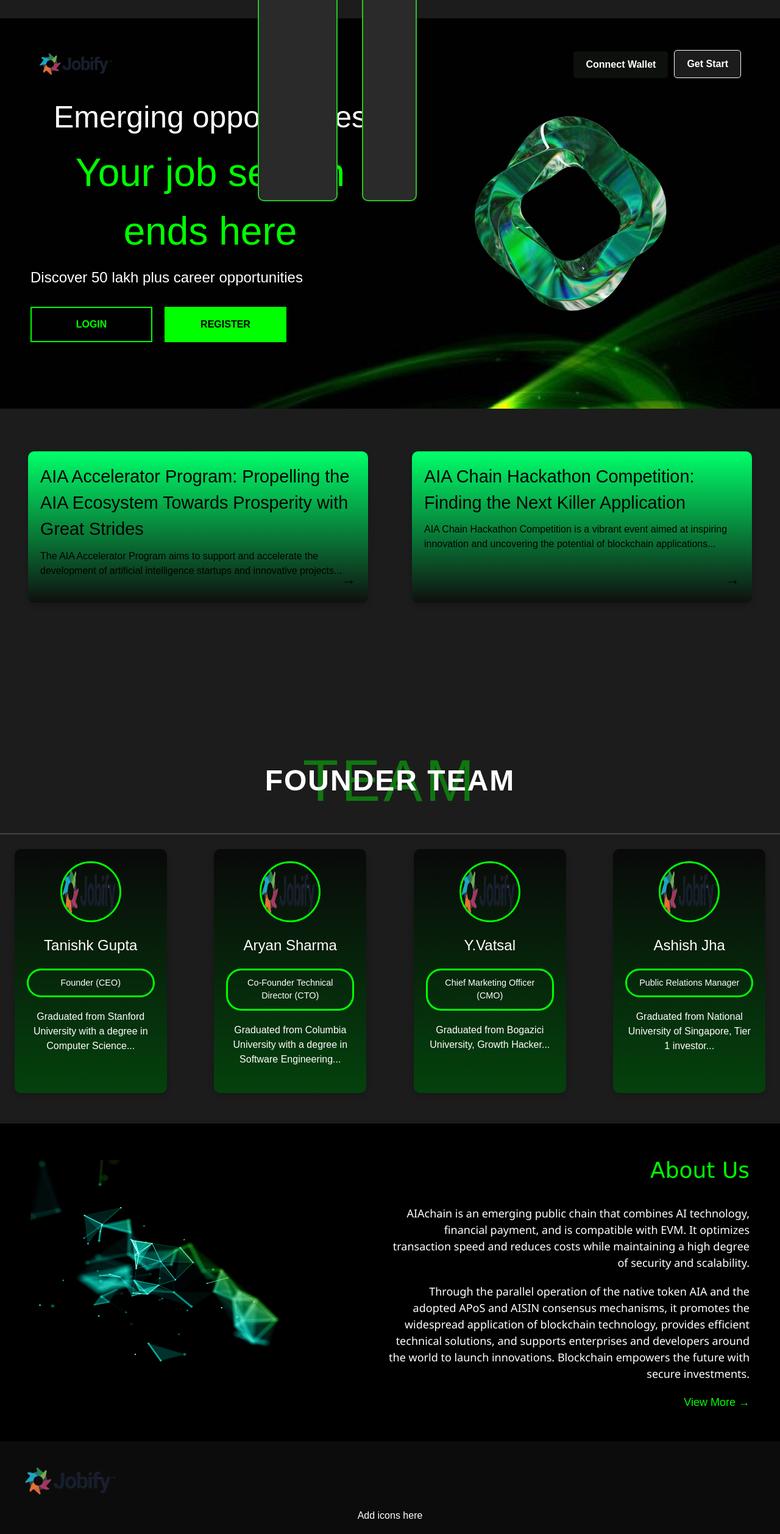
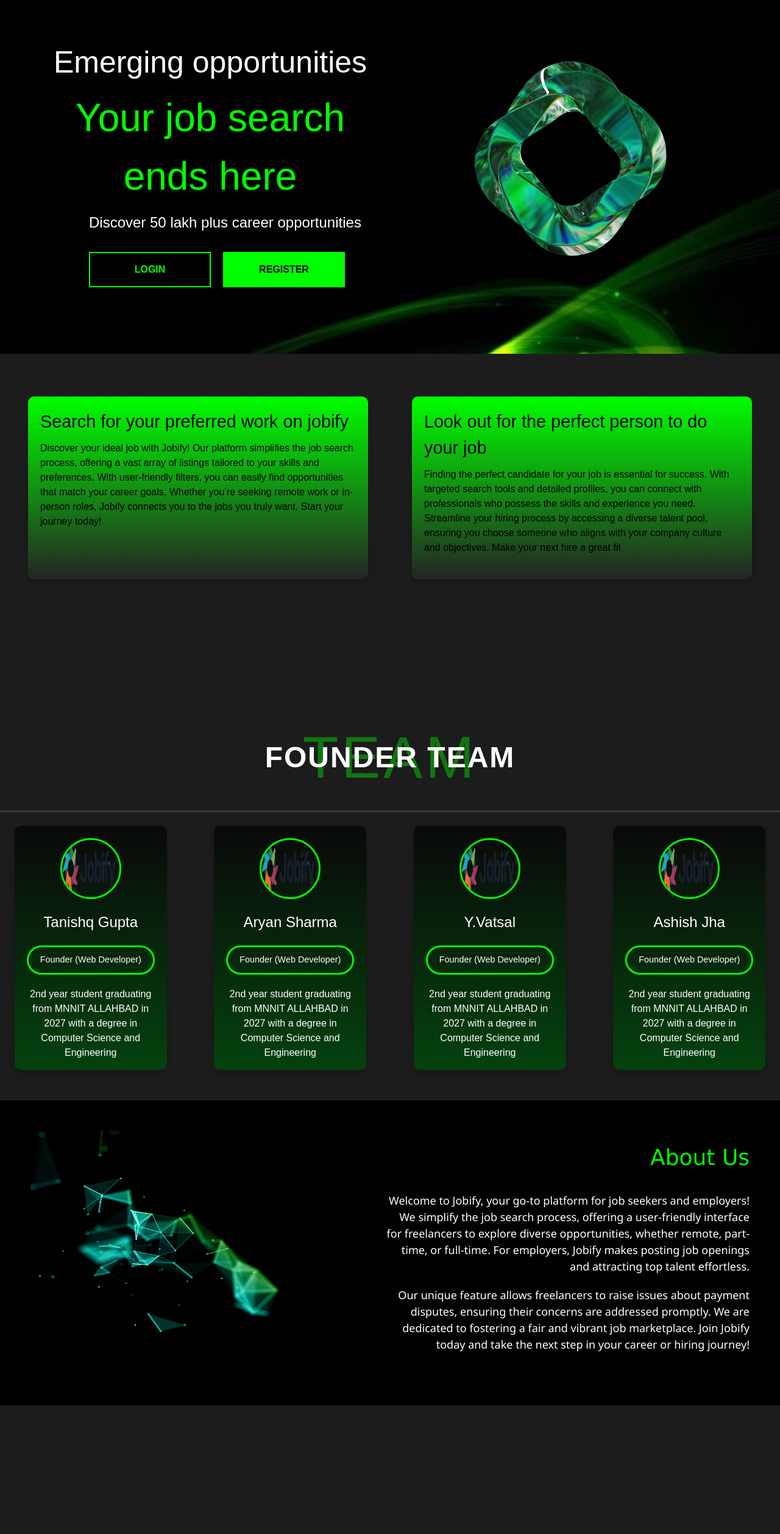
Before and after one commit to ashishjha20/jobber, a React (Create React App) app: page / in a window 1280 px wide. Shown: the part 140-2655 px from the top of the page at 61% size. After the commit the page ends 2444 px from the top, so only its background shows below. Built offline with nearby package versions, Linux system fonts and the light colour scheme.

Commit message:
Issue Page Start kr diya hai
Co-Authored-By: 1aryansharma1 <166245826+1aryansharma1@users.noreply.github.com>
Co-Authored-By: ashishjha20 <150445587+ashishjha20@users.noreply.github.com>

```diff
--- a/src/App.js
+++ b/src/App.js
@@ -10,6 +10,7 @@
 import SeekJob from "./components/SeekJob.jsx";
 import YourWork from "./components/YourWork.jsx";
 import ConnectWallet from "./components/ConnectWallet.jsx";
+import IssuePage from "./components/IssuePage.jsx";
 
 const App = () => {
   return (
@@ -42,6 +43,8 @@
           <AnimatedBackground></AnimatedBackground>
           <ConnectWallet />
         </div>}></Route>
+
+      <Route path="/issue" element={<IssuePage></IssuePage>}></Route>
     </Routes>
 
 
--- a/src/components/DashBoard.jsx
+++ b/src/components/DashBoard.jsx
@@ -71,6 +71,9 @@
     navigate('/yourwork');
   }
 
+  function IssueHandler(){
+    navigate('/issue');
+  }
   const closePopup = () => {
     setShowPopup(false); // Function to close the pop-up
   };
@@ -108,7 +111,7 @@
         <div className="button-container">
           <button className="main-button" onClick={SeekHandler}>Seek Task</button>
           <button className="main-button" onClick={() => TaskHandler(amount)}>Add Task</button>
-          <button className="main-button">Issues</button>
+          <button className="main-button" onClick={IssueHandler}>Issues</button>
           <button onClick={YourWorkHandler} className="main-button">Your Work</button>
         </div>
       </main>
--- a/src/components/MainPage.css
+++ b/src/components/MainPage.css
@@ -160,16 +160,24 @@
 #heading {
     font-size: 50px;
     color: white;
+
 }
 
 .hero p {
     font-size: 1.5rem;
     margin-bottom: 30px;
+    margin-left: 7.5vw;
 }
 
 .buttons {
     display: flex;
     gap: 20px;
+    margin-left: 7.5vw;
+}
+#heading2{
+    margin-left: 0px;
+    left: 0%;
+    text-align: left;
 }
 
 .buttons a {
@@ -332,7 +340,7 @@
 }
 
 .info-box {
-    background: linear-gradient( #00ff6a, #0f0f0f);
+    background: linear-gradient( #00ff00, #242424);
     color: #000;
     padding: 20px;
     width: 45%;
@@ -341,10 +349,12 @@
     position: relative;
     cursor: pointer;
     box-shadow: 0px 4px 10px rgba(0, 0, 0, 0.2);
+    transition: box-shadow 0.3s;
 }
 
 .info-box:hover {
     transform: translateY(-10px);
+    box-shadow: 0 0 15px #32CD32;
 }
 
 .info-box h2 {
@@ -484,3 +494,10 @@
     font-size: 14px;
     color: #888;
 }
+#text-section {
+    text-align: left;
+    display: flex;
+    justify-content: flex-start;
+    align-items: flex-start;
+    flex-direction: column;
+  }
--- a/src/components/MainPage.jsx
+++ b/src/components/MainPage.jsx
@@ -25,22 +25,7 @@
         <div className="logo">
           <img className="img" src={jobifyLogo} alt="Jobify Logo" />
         </div>
-        <nav>
-          <ul>
-            <li className="dropdown" onClick={() => setDropdownOpen(!dropdownOpen)}>
-              <a href="#">Developers</a>
-              {dropdownOpen && (
-                <ul className="dropdown-content">
-                  <li><a href="#">1</a></li>
-                  <li><a href="#">2</a></li>
-                  <li><a href="#">3</a></li>
-                  <li><a href="#">4</a></li>
-                </ul>
-              )}
-            </li>
-            <li><a href="#">About</a></li>
-          </ul>
-        </nav>
+
         <div className="header-buttons">
           <a href="/connect-wallet" className="connect-wallet">Connect Wallet</a>
           <a href="#" className="get-start">Get Start</a>
@@ -65,8 +50,12 @@
   return (
     <section className="hero">
       <div className="hero-text">
-        <h1><span id="heading">Emerging opportunities</span><br /><span>Your job search ends here</span></h1>
+        <div id="text-section">
+        <h1><span id="heading">Emerging opportunities</span>
+        <br/>
+        <span>Your job search ends here</span></h1>
         <p>Discover 50 lakh plus career opportunities</p>
+        </div>
         <div className="buttons">
           <a onClick={handleLoginClick} className="btn-team">LOGIN</a>
           <a onClick={handleRegisterClick} className="btn-foundation">REGISTER</a>
@@ -83,14 +72,13 @@
 const InfoSection = () => (
   <section className="info-section">
     <div className="info-box">
-      <h2>AIA Accelerator Program: Propelling the AIA Ecosystem Towards Prosperity with Great Strides</h2>
-      <p>The AIA Accelerator Program aims to support and accelerate the development of artificial intelligence startups and innovative projects...</p>
-      <a href="#">&#x2192;</a>
-    </div>
+      <h2>Search for your preferred work on jobify</h2>
+      <p>Discover your ideal job with Jobify! Our platform simplifies the job search process, offering a vast array of listings tailored to your skills and preferences. With user-friendly filters, you can easily find opportunities that match your career goals. Whether you’re seeking remote work or in-person roles, Jobify connects you to the jobs you truly want. Start your journey today!</p>
+          </div>
     <div className="info-box">
-      <h2>AIA Chain Hackathon Competition: Finding the Next Killer Application</h2>
-      <p>AIA Chain Hackathon Competition is a vibrant event aimed at inspiring innovation and uncovering the potential of blockchain applications...</p>
-      <a href="#">&#x2192;</a>
+      <h2>Look out for the perfect person to do your job</h2>
+      <p>Finding the perfect candidate for your job is essential for success. With targeted search tools and detailed profiles, you can connect with professionals who possess the skills and experience you need. Streamline your hiring process by accessing a diverse talent pool, ensuring you choose someone who aligns with your company culture and objectives. Make your next hire a great fit</p>
+
     </div>
   </section>
 );
@@ -114,27 +102,27 @@
     </section>
     <div className="team-container">
       <TeamMember
-        name="Tanishk Gupta"
-        role="Founder (CEO)"
-        desc="Graduated from Stanford University with a degree in Computer Science..."
+        name="Tanishq Gupta"
+        role="Founder (Web Developer)"
+        desc="2nd year student graduating from MNNIT ALLAHBAD in 2027 with a degree in Computer Science and Engineering"
         imgSrc={jobifyLogo}
       />
       <TeamMember
         name="Aryan Sharma"
-        role="Co-Founder Technical Director (CTO)"
-        desc="Graduated from Columbia University with a degree in Software Engineering..."
+        role="Founder (Web Developer)"
+        desc="2nd year student graduating from MNNIT ALLAHBAD in 2027 with a degree in Computer Science and Engineering"
         imgSrc={jobifyLogo}
       />
       <TeamMember
         name="Y.Vatsal"
-        role="Chief Marketing Officer (CMO)"
-        desc="Graduated from Bogazici University, Growth Hacker..."
+        role="Founder (Web Developer)"
+        desc="2nd year student graduating from MNNIT ALLAHBAD in 2027 with a degree in Computer Science and Engineering"
         imgSrc={jobifyLogo}
       />
       <TeamMember
         name="Ashish Jha"
-        role="Public Relations Manager"
-        desc="Graduated from National University of Singapore, Tier 1 investor..."
+        role="Founder (Web Developer)"
+        desc="2nd year student graduating from MNNIT ALLAHBAD in 2027 with a degree in Computer Science and Engineering"
         imgSrc={jobifyLogo}
       />
     </div>
@@ -150,37 +138,16 @@
       </div>
       <div className="aia-chain-content">
         <h2>About Us</h2>
-        <p>AIAchain is an emerging public chain that combines AI technology, financial payment, and is compatible with EVM. It optimizes transaction speed and reduces costs while maintaining a high degree of security and scalability.</p>
-        <p>Through the parallel operation of the native token AIA and the adopted APoS and AISIN consensus mechanisms, it promotes the widespread application of blockchain technology, provides efficient technical solutions, and supports enterprises and developers around the world to launch innovations. Blockchain empowers the future with secure investments.</p>
-        <a href="#">View More →</a>
+        <p>Welcome to Jobify, your go-to platform for job seekers and employers! We simplify the job search process, offering a user-friendly interface for freelancers to explore diverse opportunities, whether remote, part-time, or full-time. For employers, Jobify makes posting job openings and attracting top talent effortless.</p>
+        <p>Our unique feature allows freelancers to raise issues about payment disputes, ensuring their concerns are addressed promptly. We are dedicated to fostering a fair and vibrant job marketplace. Join Jobify today and take the next step in your career or hiring journey!</p>
+
       </div>
     </div>
   </section>
 );
 
 // Footer Section Component
-const Footer = () => (
-  <footer className="footer-section">
-    <div className="footer-container">
-      <div className="footer-logo">
-        <img src={jobifyLogo} alt="Jobify Logo" />
-      </div>
-      <div className="footer-social">
-        <p>Add icons here</p>
-      </div>
-      <div className="footer-links">
-        <ul>
-          <li><a href="https://linkedin.com/in/team-member1" target="_blank" rel="noopener noreferrer">Team Member 1</a></li>
-          <li><a href="https://linkedin.com/in/team-member2" target="_blank" rel="noopener noreferrer">Team Member 2</a></li>
-          <li><a href="https://linkedin.com/in/team-member3" target="_blank" rel="noopener noreferrer">Team Member 3</a></li>
-          <li><a href="https://linkedin.com/in/team-member4" target="_blank" rel="noopener noreferrer">Team Member 4</a></li>
-        </ul>
-      </div>
-      <hr className="footer-line" />
-      <p className="footer-copyright">©2024 Copyright AIA. All rights reserved.</p>
-    </div>
-  </footer>
-);
+
 
 // Main App Component
 const MainPage = () => {
@@ -200,7 +167,7 @@
           <InfoSection />
           <TeamSection />
           <AIAChainSection />
-          <Footer />
+
         </>
       )}
     </div>
--- a/src/components/RegisterPage.css
+++ b/src/components/RegisterPage.css
@@ -1,3 +1,8 @@
+*{
+  margin: 0;
+  padding: 0;
+  box-sizing: border-box;
+}
 .register-container {
     position: fixed;
     width: 100vw;
@@ -5,6 +10,8 @@
     display: flex;
     justify-content: center;
     align-items: center;
+    /* margin: 0;
+    padding: 0; */
     color: white;
     font-family: Arial, sans-serif;
     overflow: hidden;
@@ -14,8 +21,8 @@
     position: absolute;
     top: 0;
     left: 0;
-    width: 100%;
-    height: 100%;
+    width: 100vw;
+    height: 100vh;
     object-fit: cover;
     z-index: 0; /* Ensures the video is behind the register box */
   }
@@ -66,6 +73,7 @@
     border: none;
     border-radius: 4px;
     font-size: 0.8rem;
+    height: 5vh;
   }
 
   button.submit-btn {
--- a/src/components/YourJobs.css
+++ b/src/components/YourJobs.css
@@ -9,7 +9,7 @@
     font-family: 'Arial', sans-serif;
     background-color: #1c1c1c;
     color: #fff;
-    padding-top: 90px; /* Ensure content is below the fixed header */
+    /* padding-top: 90px; Ensure content is below the fixed header */
 }
 
 /* Header Section */
@@ -173,7 +173,7 @@
     top: 50%;
     left: 50%;
     transform: translate(-50%, -50%);
-    background-color: #fff;
+
     padding: 20px;
     z-index: 200;
     border-radius: 10px;
--- a/src/components/YourJobs.jsx
+++ b/src/components/YourJobs.jsx
@@ -9,142 +9,132 @@
     const [error, setError] = useState(''); // State to store any errors
     const [selectedJob, setSelectedJob] = useState(null); // State to control which job's interested candidates to show
     const [showMarked, setShowMarked] = useState(false); // State to toggle between showing all and marked jobs
+    const [jobStatuses, setJobStatuses] = useState({}); // Track each job's status ("accepted" or "issueRaised")
     const { emails } = useContext(EmailContext);
     const navigate = useNavigate();
     const [amount, setAmount] = useState(0);
 
-
     useEffect(() => {
-        // Function to fetch user details and update cnt
         const fetchUserDetails = async () => {
             try {
-                // Check if the email is available
                 if (!emails) {
                     console.error("Email is undefined in context");
                     return;
                 }
 
-                console.log("Fetching user details for:", emails);
-
-                // Fetch user details from the API
                 const response = await axios.get(`http://localhost:4000/api/v1/getuser/${emails}`);
 
-                // Check if response is successful
                 if (response.status === 200) {
-                    console.log("User data fetched:", response.data); // Log full response
+                    const userData = response.data.data;
+                    const { amount } = userData;
 
-                    // Extract the necessary data from the response
-                    const userData = response.data.data;
-                    const { amount } = userData; // Extract amount
-
-                    console.log("User amount:", amount); // Log the amount
-
-                    // Set the amount to display
                     setAmount(amount);
                 } else {
                     console.error("Failed to fetch user data:", response.status);
                 }
-
             } catch (error) {
-                console.error("Error fetching user details:", error); // Log any errors
+                console.error("Error fetching user details:", error);
             }
         };
 
-        // Call the fetchUserDetails function on component mount
         if (emails) {
             fetchUserDetails();
         } else {
             console.error("No email found in context, unable to fetch user details.");
         }
-
     }, [emails]);
 
-
-
     useEffect(() => {
-        // Function to fetch jobs from the database
         const fetchJobs = async () => {
             try {
-                console.log('Fetching jobs...');
                 const response = await fetch('http://localhost:4000/api/v1/yourjobs', {
                     method: "GET",
-                    headers: {
-                        "Content-Type": "application/json",
-                    },
+                    headers: { "Content-Type": "application/json" },
                 });
 
-                if (!response.ok) {
-                    console.log(response);
-                    throw new Error("Failed to fetch jobs data");
-                }
+                if (!response.ok) throw new Error("Failed to fetch jobs data");
 
                 const result = await response.json();
-                console.log('Fetched jobs:', result); // Log fetched jobs
-
                 const filteredJobs = result.data.filter(job => job.email === emails);
-                console.log('Filtered jobs:', filteredJobs); // Log filtered jobs
-
-                setJobs(filteredJobs); // Set the filtered jobs
+                setJobs(filteredJobs);
             } catch (error) {
-                console.error('Error fetching jobs:', error); // Log the error if any
+                console.error('Error fetching jobs:', error);
                 setError(error.message);
             }
         };
 
-        // Call fetchJobs when emails is available
         if (emails) {
-            console.log('Email context available, fetching jobs for:', emails);
             fetchJobs();
-        } else {
-            console.log('No email in context yet.');
         }
-    }, [emails]); // Re-run the effect when emails change
+    }, [emails]);
 
-    // Navigate to add job page
     function AddJobHandler() {
         navigate("/addjobs");
     }
 
-    // Handle displaying interested candidates
     function InterestedHandler(job) {
-        console.log('Viewing interested candidates for job:', job); // Log selected job
-        setSelectedJob(job); // Set the job to show its interested candidates in the modal
+        setSelectedJob(job);
     }
 
-    // Close the modal
     function closeModal() {
-        console.log('Closing modal for job:', selectedJob); // Log job for which modal is closing
-        setSelectedJob(null); // Close the modal by resetting selected job
+        setSelectedJob(null);
     }
 
-    // Toggle showing marked jobs
     function toggleShowMarked() {
-        console.log('Toggling show marked:', !showMarked); // Log toggle action
         setShowMarked(!showMarked);
     }
 
+    // Handle Accept button click
+    const handleAccept = async (jobId) => {
+        try {
+            // Make a PUT request to mark job as accepted (without changing issue)
+            await axios.put(`http://localhost:4000/api/v1/jobs/${jobId}`, {
+                issue: false, // Only mark issue if Raise Issue is clicked
+            });
+
+            setJobStatuses((prevStatuses) => ({
+                ...prevStatuses,
+                [jobId]: "accepted",
+            }));
+        } catch (error) {
+            console.error("Error accepting job:", error);
+        }
+    };
+
+    // Handle Raise Issue button click
+    const handleRaiseIssue = async (jobId) => {
+        try {
+            // Make a PUT request to mark issue as true for the given job
+            await axios.put(`http://localhost:4000/api/v1/markjob1/${jobId}`, {
+                issue: true, // Mark issue as true
+            });
+
+            setJobStatuses((prevStatuses) => ({
+                ...prevStatuses,
+                [jobId]: "issueRaised",
+            }));
+        } catch (error) {
+            console.error("Error raising issue for job:", error);
+        }
+    };
+
     return (
         <div>
-            {/* Add the Header here */}
             <header>
                 <div className="container">
                     <div className="logo">
                         <img className="img" src="jobify logo full.png" alt="Jobify Logo" />
                     </div>
                     <nav>
-                        <ul>
-                            {/* <li><a href="#">Developers</a></li>
-                        <li><a href="#">About</a></li> */}
-                        </ul>
+                        <ul></ul>
                     </nav>
                     <div className="header-buttons">
                         <a href="#" className="connect-wallet">Your Wallet : ${amount}</a>
-
                     </div>
                 </div>
             </header>
             <div className="container">
-                {error && <p className="text-red-500 text-center">{error}</p>} {/* Display error if exists */}
+                {error && <p className="text-red-500 text-center">{error}</p>}
 
                 {jobs.length === 0 ? (
                     <p className="text-center text-green-500 text-lg">No jobs available. Please click on Add Job button to add jobs.</p>
@@ -152,7 +142,6 @@
                     <div className="job-list mt-6">
                         <h2 className="text-3xl font-bold text-green-500 mb-4 text-center">Your Jobs</h2>
 
-                        {/* Button to toggle between marked and all jobs */}
                         <button
                             onClick={toggleShowMarked}
                             className="mb-6 bg-purple-500 text-white py-2 px-4 rounded"
@@ -162,19 +151,53 @@
 
                         <ul className="space-y-4">
                             {jobs
-                                .filter(job => showMarked ? job.marked : !job.marked) // Filter based on marked/unmarked status
-                                .map((job, index) => (
-                                    <div key={index}>
-                                        <li className="bg-gray-800 p-6 rounded-lg shadow-md">
+                                .filter(job => showMarked ? job.marked : !job.marked)
+                                .map((job, index) => {
+                                    const createdDate = new Date(job.createdDate);
+                                    const deadlineDate = new Date(createdDate);
+                                    deadlineDate.setDate(createdDate.getDate() + job.deadline);
+
+                                    const formattedDeadline = deadlineDate.toLocaleDateString();
+                                    const currentDate = new Date(); // Get current date
+
+                                    const isPastDeadline = currentDate > deadlineDate;
+
+                                    return (
+                                        <li key={index} className="bg-gray-800 p-6 rounded-lg shadow-md">
                                             <p className="text-green-500 text-xl"><strong>Job Title:</strong> {job.jobTitle}</p>
                                             <p className="text-lg"><strong>Description:</strong> {job.description}</p>
                                             <p className="text-lg"><strong>Salary:</strong> {job.salary ? job.salary : 'Not provided'}</p>
                                             <p className="text-lg"><strong>Role:</strong> {job.role}</p>
                                             <p className="text-lg"><strong>Work Type:</strong> {job.workType}</p>
                                             <p className="text-lg"><strong>Requirements:</strong> {job.requirements && job.requirements.length > 0 ? job.requirements.join(', ') : 'No specific requirements'}</p>
-                                        </li>
+                                            <p className="text-lg"><strong>Deadline:</strong> {formattedDeadline}</p>
 
-                                        {/* Conditional rendering for "View Interested Candidates" button */}
+                                            {isPastDeadline && job.marked && (
+                                                <div className="mt-4">
+                                                    {/* Conditionally render buttons or labels based on job status */}
+                                                    {jobStatuses[job._id] === "accepted" ? (
+                                                        <p className="text-green-500">Accepted</p>
+                                                    ) : jobStatuses[job._id] === "issueRaised" ? (
+                                                        <p className="text-red-500">Issue Raised</p>
+                                                    ) : (
+                                                        <div className="flex justify-between">
+                                                            <button
+                                                                className="bg-green-500 text-white py-2 px-4 rounded"
+                                                                onClick={() => handleAccept(job._id)}
+                                                            >
+                                                                Accept
+                                                            </button>
+                                                            <button
+                                                                className="bg-red-500 text-white py-2 px-4 rounded"
+                                                                onClick={() => handleRaiseIssue(job._id)}
+                                                            >
+                                                                Raise Issue
+                                                            </button>
+                                                        </div>
+                                                    )}
+                                                </div>
+                                            )}
+
                                             {!job.marked && (
                                                 <button
                                                     onClick={() => InterestedHandler(job)}
@@ -183,8 +206,9 @@
                                                     View Interested Candidates
                                                 </button>
                                             )}
-                                    </div>
-                                ))}
+                                        </li>
+                                    );
+                                })}
                         </ul>
 
                         <button
@@ -196,7 +220,6 @@
                     </div>
                 )}
 
-                {/* Modal for showing interested candidates */}
                 {selectedJob && (
                     <InterestedCandidatesModal job={selectedJob} onClose={closeModal} />
                 )}
```
Also changed, not shown: src/components/AddJobs.jsx (+16 -0 lines), src/components/IssuePage.jsx (added, +55 -0 lines). Lines whose indentation alone changed are shown as unchanged.
